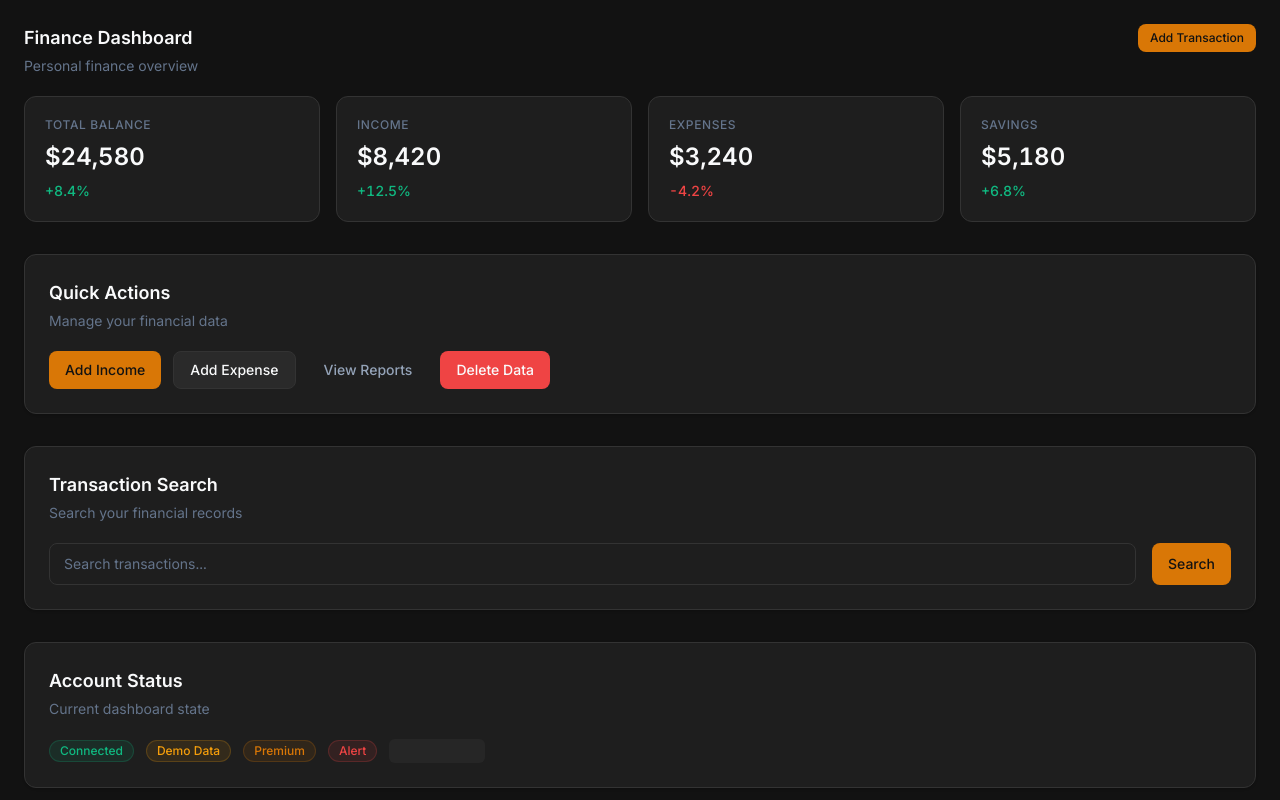
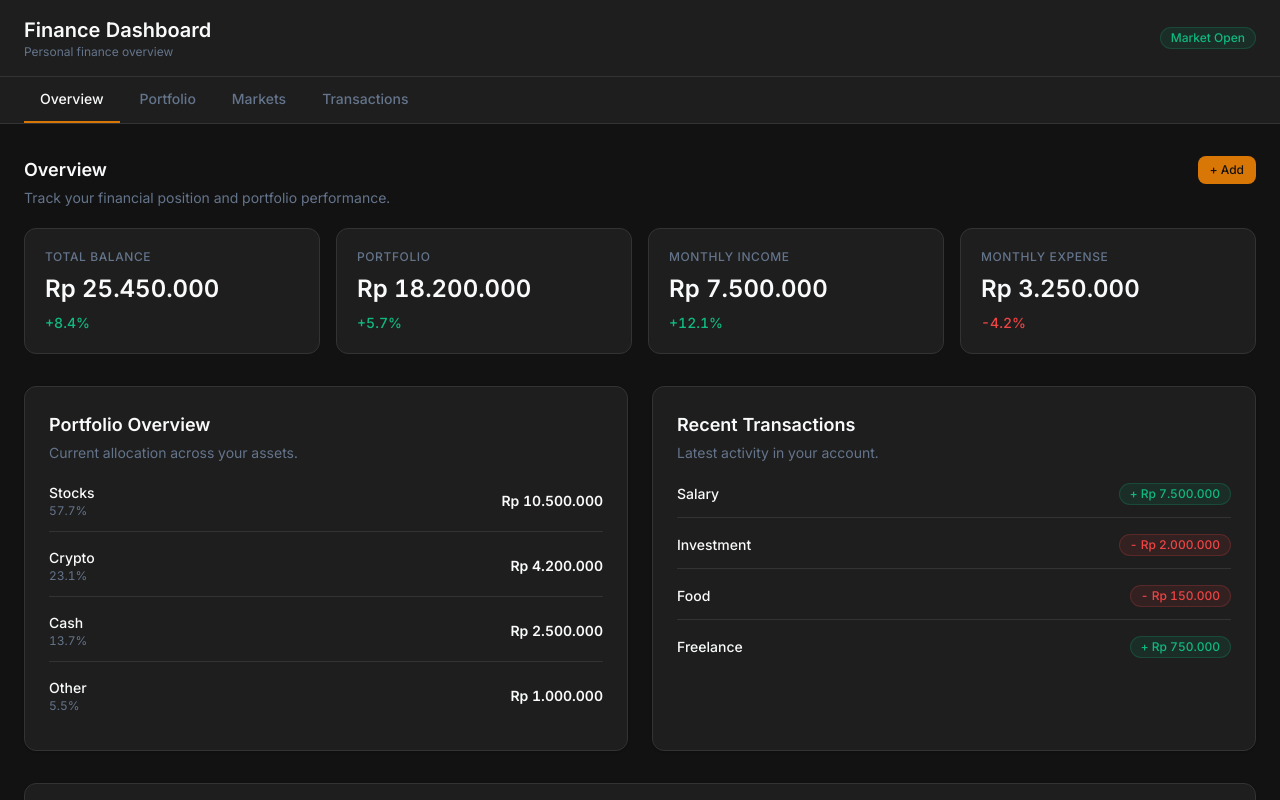
Before and after one commit to RAZKdev/Finance-Dashboard, a React (Vite) app: page / in a window 1280 px wide. Shown: the top 800 px of the page. Built offline with nearby package versions, Linux system fonts and the light colour scheme.

Commit message:
feat: create finance dashboard shell

```diff
--- a/src/App.tsx
+++ b/src/App.tsx
@@ -1,119 +1,171 @@
+import { useState } from 'react';
 import {
   Badge,
   Button,
   Card,
   Input,
   SectionHeader,
-  Skeleton,
   StatCard,
 } from './components/ui';
 
-import './App.css';
+function App() {
+  const [activeTab, setActiveTab] = useState('Overview');
 
-function App() {
+  const tabs = ['Overview', 'Portfolio', 'Markets', 'Transactions'];
+
   return (
-    <main className="min-h-screen bg-background text-text-primary p-6">
-      <div className="mx-auto max-w-7xl space-y-8">
+    <div className="min-h-screen bg-background text-text-primary">
+      <header className="border-b border-border bg-surface">
+        <div className="mx-auto flex max-w-7xl items-center justify-between gap-4 px-4 py-4 sm:px-6">
+          <div>
+            <h1 className="text-xl font-semibold">Finance Dashboard</h1>
+            <p className="text-xs text-text-muted">
+              Personal finance overview
+            </p>
+          </div>
+
+          <Badge variant="positive">Market Open</Badge>
+        </div>
+      </header>
+
+      <nav className="border-b border-border bg-surface">
+        <div className="mx-auto flex max-w-7xl gap-1 overflow-x-auto px-4 sm:px-6">
+          {tabs.map((tab) => (
+            <button
+              key={tab}
+              type="button"
+              onClick={() => setActiveTab(tab)}
+              className={`border-b-2 px-4 py-3 text-sm font-medium transition-colors ${
+                activeTab === tab
+                  ? 'border-premium text-text-primary'
+                  : 'border-transparent text-text-muted hover:text-text-primary'
+              }`}
+            >
+              {tab}
+            </button>
+          ))}
+        </div>
+      </nav>
+
+      <main className="mx-auto max-w-7xl space-y-8 px-4 py-8 sm:px-6">
         <SectionHeader
-          title="Finance Dashboard"
-          description="Personal finance overview"
+          title={activeTab}
+          description="Track your financial position and portfolio performance."
           action={
-            <Button size="sm">
-              Add Transaction
+            <Button size="sm" onClick={() => alert('Add transaction')}>
+              + Add
             </Button>
           }
         />
 
-        <section className="grid grid-cols-1 gap-4 sm:grid-cols-2 lg:grid-cols-4">
+        <section className="grid gap-4 sm:grid-cols-2 lg:grid-cols-4">
           <StatCard
             label="Total Balance"
-            value="$24,580"
+            value="Rp 25.450.000"
             change="+8.4%"
             trend="up"
           />
 
           <StatCard
-            label="Income"
-            value="$8,420"
-            change="+12.5%"
+            label="Portfolio"
+            value="Rp 18.200.000"
+            change="+5.7%"
             trend="up"
           />
 
           <StatCard
-            label="Expenses"
-            value="$3,240"
+            label="Monthly Income"
+            value="Rp 7.500.000"
+            change="+12.1%"
+            trend="up"
+          />
+
+          <StatCard
+            label="Monthly Expense"
+            value="Rp 3.250.000"
             change="-4.2%"
             trend="down"
           />
-
-          <StatCard
-            label="Savings"
-            value="$5,180"
-            change="+6.8%"
-            trend="up"
-          />
         </section>
 
+        <section className="grid gap-6 lg:grid-cols-2">
           <Card>
             <SectionHeader
-            title="Quick Actions"
-            description="Manage your financial data"
+              title="Portfolio Overview"
+              description="Current allocation across your assets."
             />
 
-          <div className="flex flex-wrap gap-3">
-            <Button>Add Income</Button>
-            <Button variant="secondary">Add Expense</Button>
-            <Button variant="ghost">View Reports</Button>
-            <Button variant="danger">Delete Data</Button>
+            <div className="space-y-4">
+              {[
+                ['Stocks', 'Rp 10.500.000', '57.7%'],
+                ['Crypto', 'Rp 4.200.000', '23.1%'],
+                ['Cash', 'Rp 2.500.000', '13.7%'],
+                ['Other', 'Rp 1.000.000', '5.5%'],
+              ].map(([name, value, percentage]) => (
+                <div
+                  key={name}
+                  className="flex items-center justify-between border-b border-border pb-3 last:border-0"
+                >
+                  <div>
+                    <p className="text-sm font-medium">{name}</p>
+                    <p className="text-xs text-text-muted">{percentage}</p>
+                  </div>
+
+                  <p className="text-sm font-semibold tabular-nums">
+                    {value}
+                  </p>
+                </div>
+              ))}
             </div>
           </Card>
 
           <Card>
             <SectionHeader
-            title="Transaction Search"
-            description="Search your financial records"
+              title="Recent Transactions"
+              description="Latest activity in your account."
             />
 
-          <div className="flex flex-col gap-4 sm:flex-row">
+            <div className="space-y-4">
+              {[
+                ['Salary', '+ Rp 7.500.000', 'positive'],
+                ['Investment', '- Rp 2.000.000', 'negative'],
+                ['Food', '- Rp 150.000', 'negative'],
+                ['Freelance', '+ Rp 750.000', 'positive'],
+              ].map(([name, amount, type]) => (
+                <div
+                  key={name}
+                  className="flex items-center justify-between border-b border-border pb-3 last:border-0"
+                >
+                  <p className="text-sm font-medium">{name}</p>
+
+                  <Badge
+                    variant={type === 'positive' ? 'positive' : 'negative'}
+                  >
+                    {amount}
+                  </Badge>
+                </div>
+              ))}
+            </div>
+          </Card>
+        </section>
+
+        <Card>
+          <SectionHeader
+            title="Quick Search"
+            description="Search your financial records."
+          />
+
+          <div className="flex flex-col gap-3 sm:flex-row">
             <Input
               placeholder="Search transactions..."
               className="flex-1"
             />
 
-            <Button>
-              Search
-            </Button>
+            <Button variant="secondary">Search</Button>
           </div>
         </Card>
-
-        <Card>
-          <SectionHeader
-            title="Account Status"
-            description="Current dashboard state"
-          />
-
-          <div className="flex flex-wrap items-center gap-3">
-            <Badge variant="positive">
-              Connected
-            </Badge>
-
-            <Badge variant="warning">
-              Demo Data
-            </Badge>
-
-            <Badge variant="premium">
-              Premium
-            </Badge>
-
-            <Badge variant="negative">
-              Alert
-            </Badge>
-
-            <Skeleton className="h-6 w-24" />
+      </main>
     </div>
-        </Card>
-      </div>
-    </main>
   );
 }
 
```
Lines whose indentation alone changed are shown as unchanged.
